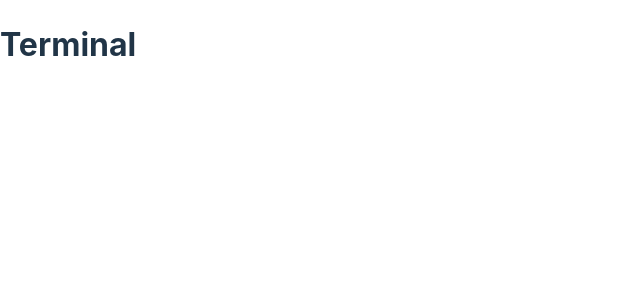
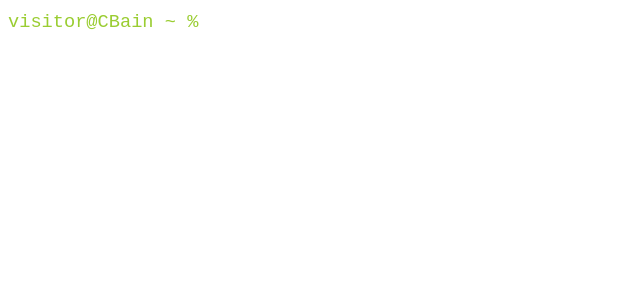
Before and after one commit to Cbain10/cleat-culture, a React (Vite) app: page /terminal in a window 1280 px wide. Shown: the top 300 px of the page, without its empty margins (0-640 px from the left). Built offline with nearby package versions, Linux system fonts and the light colour scheme.

Commit message:
basic structure for terminal - help, clear, ls

```diff
--- /dev/null
+++ b/src/views/terminalView/TerminalView.css
@@ -0,0 +1,25 @@
+input:focus {outline:none!important;}
+
+
+
+.terminal-container {
+    width: 100vw;
+    height: 100vh;
+    color: yellowgreen;
+    font-size: 14pt;
+    font-family: monospace;
+    padding: 8px;
+
+    .text-input {
+        caret-color: yellowgreen;
+        caret-shape: block;
+        border: none;
+        width: 200px;
+        color: yellowgreen;
+        /* height: 30px; */
+        font-size: 14pt;
+        font-family: monospace;
+        /* background: white; */
+        background: inherit;
+    }
+}
--- a/src/views/terminalView/TerminalView.tsx
+++ b/src/views/terminalView/TerminalView.tsx
@@ -1,5 +1,53 @@
+import { useState } from "react";
+import './TerminalView.css';
+import { availableCommands, fileStructure } from "./data";
+
+const USER = 'visitor@CBain ~ % ';
+
 export const TerminalView = () => {
+
+    const [displayText, setDisplayText] = useState<string[]>([]);
+    const [command, setCommand] = useState<string>('');
+    const [commandHistory, setCommandHistory] = useState<string[]>([]);
+    const [path, setPath] = useState('');
+    const [currentFile, setCurrentFile] = useState(fileStructure);
+    const files = fileStructure;
+
+    const handleEnterCommand = () => {
+        if (command === 'clear') {
+            setDisplayText([]);
+        } else if (command === 'help') {
+            const commandArray: string[] = availableCommands.map((command => `${command.command} - ${command.description}`));
+            commandArray.unshift(USER.concat(command));
+            setDisplayText(prev => prev.concat(commandArray));
+        } else if (command === 'ls') {
+            let childrenArray = currentFile.children.map(child => child.name);
+            childrenArray.unshift(USER.concat(command));
+            // display the string
+            setDisplayText(displayText.concat(childrenArray));
+        } else {
+            setDisplayText(prev => [...prev, USER.concat(command)]);
+        }
+        setCommandHistory([...commandHistory, command]);
+        setCommand('');
+    }
+
     return (
-        <h1>Terminal</h1>
+        <div className="terminal-container">
+            {displayText.map((line, index) => {
+                return <div key={index}>{line}</div>
+            })}
+            <div>
+                {USER}
+                <input
+                    className="text-input"
+                    type="text"
+                    autoFocus
+                    value={command}
+                    onChange={(e) => setCommand(e.target.value)}
+                    onKeyDown={(e) => { if (e.key === "Enter") handleEnterCommand(); }}
+                />
+            </div>
+        </div>
     )
 }
--- /dev/null
+++ b/src/views/terminalView/data.tsx
@@ -0,0 +1,89 @@
+import { TCommand, TFile } from "./types";
+
+export const availableCommands: TCommand[] = [
+    {
+        command: 'help',
+        description: 'show all available commands'
+    },
+    {
+        command: 'cd',
+        description: 'change directory'
+    },
+    {
+        command: 'ls',
+        description: 'list files'
+    },
+    {
+        command: 'go',
+        description: 'navigate to GUI version of path'
+    },
+    {
+        command: 'banner',
+        description: 'print the banner'
+    },
+    {
+        command: 'pwd',
+        description: 'print working directory'
+    },
+    {
+        command: 'clear',
+        description: 'clear the terminal'
+    }
+];
+
+/*
+    home
+        soccer
+            cleats
+                archive
+                recommender
+            content
+        games
+            hangman
+*/
+
+export const fileStructure: TFile = {
+    name: 'home',
+    path: '/',
+    children: [
+        {
+            name: 'soccer',
+            path: '/soccer',
+            children: [
+                {
+                    name: 'cleats',
+                    path: '/soccer/cleats',
+                    children: [
+                        {
+                            name: 'archive',
+                            path: '/soccer/cleats/archive',
+                            children: []
+                        },
+                        {
+                            name: 'recommender',
+                            path: 'soccer/cleats/recommender',
+                            children: []
+                        }
+                    ]
+                },
+                {
+                    name: 'content',
+                    path: '/soccer/content',
+                    children: []
+                }
+            ]
+        },
+        {
+            name: 'games',
+            path: '/games',
+            children: [
+                {
+                    name: 'hangman',
+                    path: '/games/hangman',
+                    children: []
+                }
+                // TODO ADD MORE GAMES
+            ]
+        }
+    ]
+}
--- /dev/null
+++ b/src/views/terminalView/types.tsx
@@ -0,0 +1,10 @@
+export type TCommand = {
+    command: string;
+    description: string;
+}
+
+export type TFile = {
+    name: string;
+    path: string;
+    children: TFile[];
+}
```
